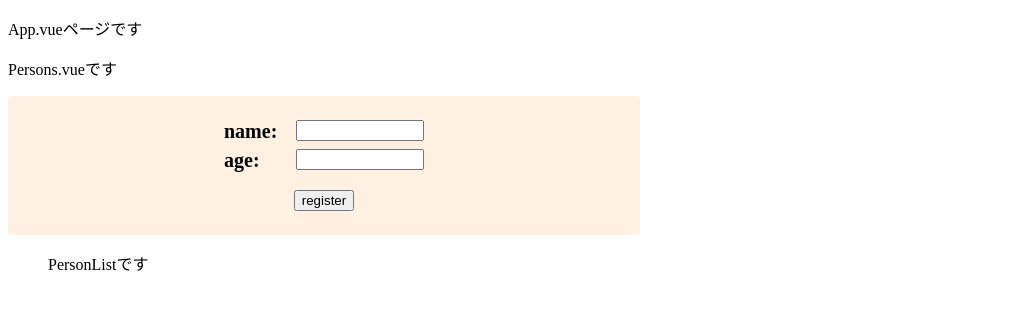
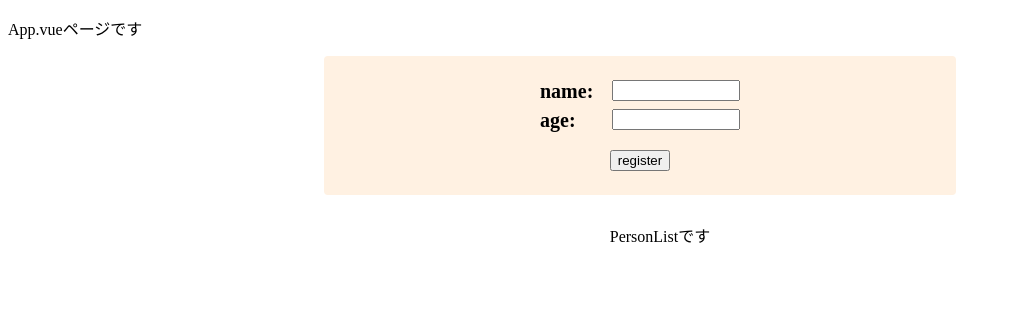
Before and after one commit to Ha-ji-me/vue3-study, a Vue app: page / in a window 1280 px wide. Shown: the top 310 px of the page, without its empty margins (0-1011 px from the left). Built offline with nearby package versions, Linux system fonts and the light colour scheme.

Commit message:
'formを親へ'

```diff
--- a/src/components/Persons.vue
+++ b/src/components/Persons.vue
@@ -4,11 +4,8 @@ import PersonList from './PersonList.vue';
 </script>
 
 <template>
-<p>Persons.vueです</p>
 <div class="container">
-    <div class="form-container">
-        <PersonPostForm />
-    </div>
+    <PersonPostForm />
     <div class="list-container">
         <ul>
             <PersonList />
@@ -18,5 +15,10 @@ import PersonList from './PersonList.vue';
 
 </template>
 
-<style>
+<style scoped>
+.container {
+    display: flex;
+    flex-direction: column;
+    align-items: center;
+}
 </style>
```
